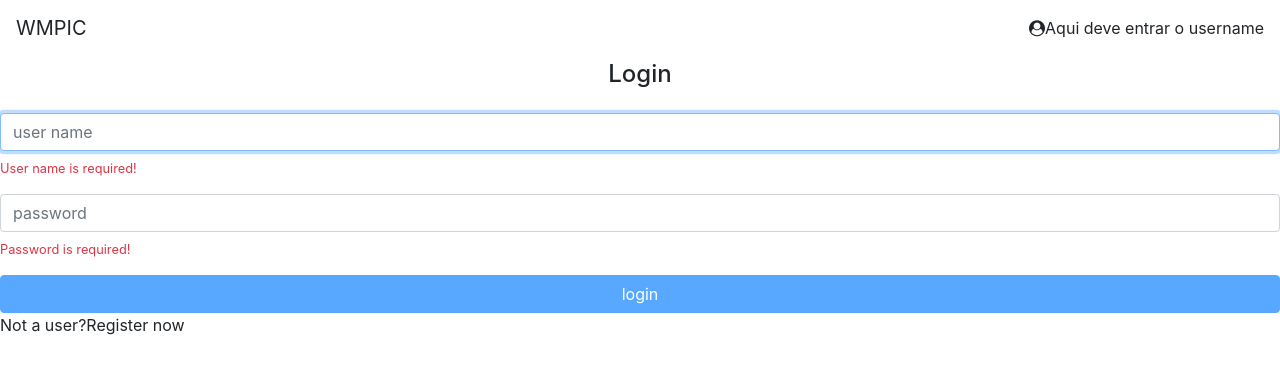
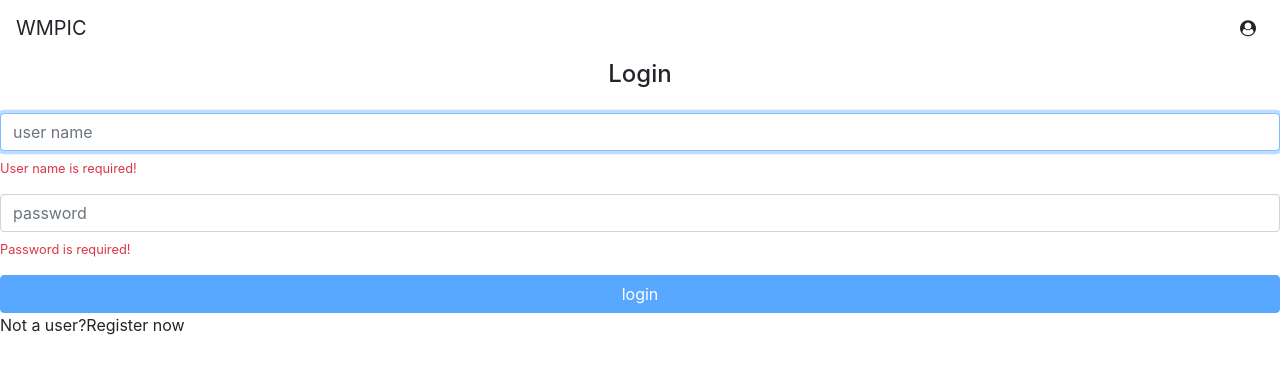
Before and after one commit to williammian/wmpic, an Angular app: page / in a window 1280 px wide. Shown: the top 374 px of the page. Built offline with nearby package versions, Linux system fonts and the light colour scheme.

Commit message:
BehaviorSubject

```diff
--- a/src/app/core/header/header.component.html
+++ b/src/app/core/header/header.component.html
@@ -3,7 +3,7 @@
       <a class="navbar-brand">WMPIC</a>
       <div>
           <i class="fa fa-user-circle"></i>
-          <a>Aqui deve entrar o username</a>
+          <a class="ml-2">{{ user?.name }}</a>
       </div>
   </nav>
 </header>
--- a/src/app/core/header/header.component.ts
+++ b/src/app/core/header/header.component.ts
@@ -1,4 +1,7 @@
+import { Observable } from 'rxjs';
 import { Component } from "@angular/core";
+import { UserService } from "../user/user.service";
+import { User } from './../user/user';
 
 @Component({
   selector: 'ap-header',
@@ -6,4 +9,12 @@
 })
 export class HeaderComponent {
 
+  user$: Observable<User>;
+  user: User;
+
+  constructor(userService: UserService) {
+    this.user$ = userService.getUser();
+    this.user$.subscribe(user => this.user = user);
+  }
+
 }
--- a/src/app/core/user/user.service.ts
+++ b/src/app/core/user/user.service.ts
@@ -1,4 +1,4 @@
-import { Subject } from 'rxjs';
+import { BehaviorSubject } from 'rxjs';
 import { Injectable } from "@angular/core";
 import { TokenService } from './../token/token.service';
 import { User } from './user';
@@ -7,7 +7,7 @@
 @Injectable({ providedIn: 'root' })
 export class UserService {
 
-  private userSubject = new Subject<User>();
+  private userSubject = new BehaviorSubject<User>(null);
 
   constructor(private tokenService: TokenService){
     this.tokenService.hasToken() && this.decodeAndNotify();
```
